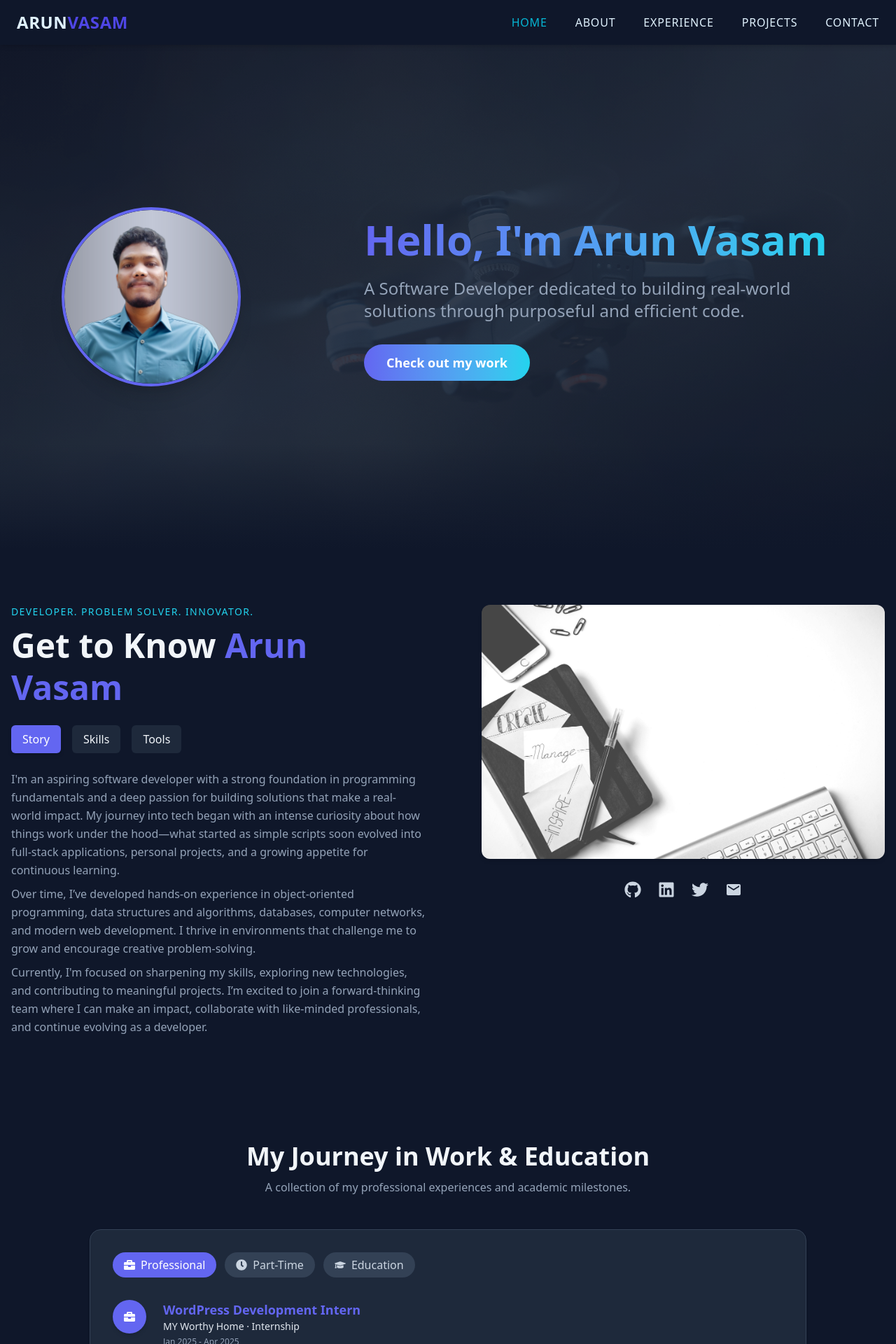
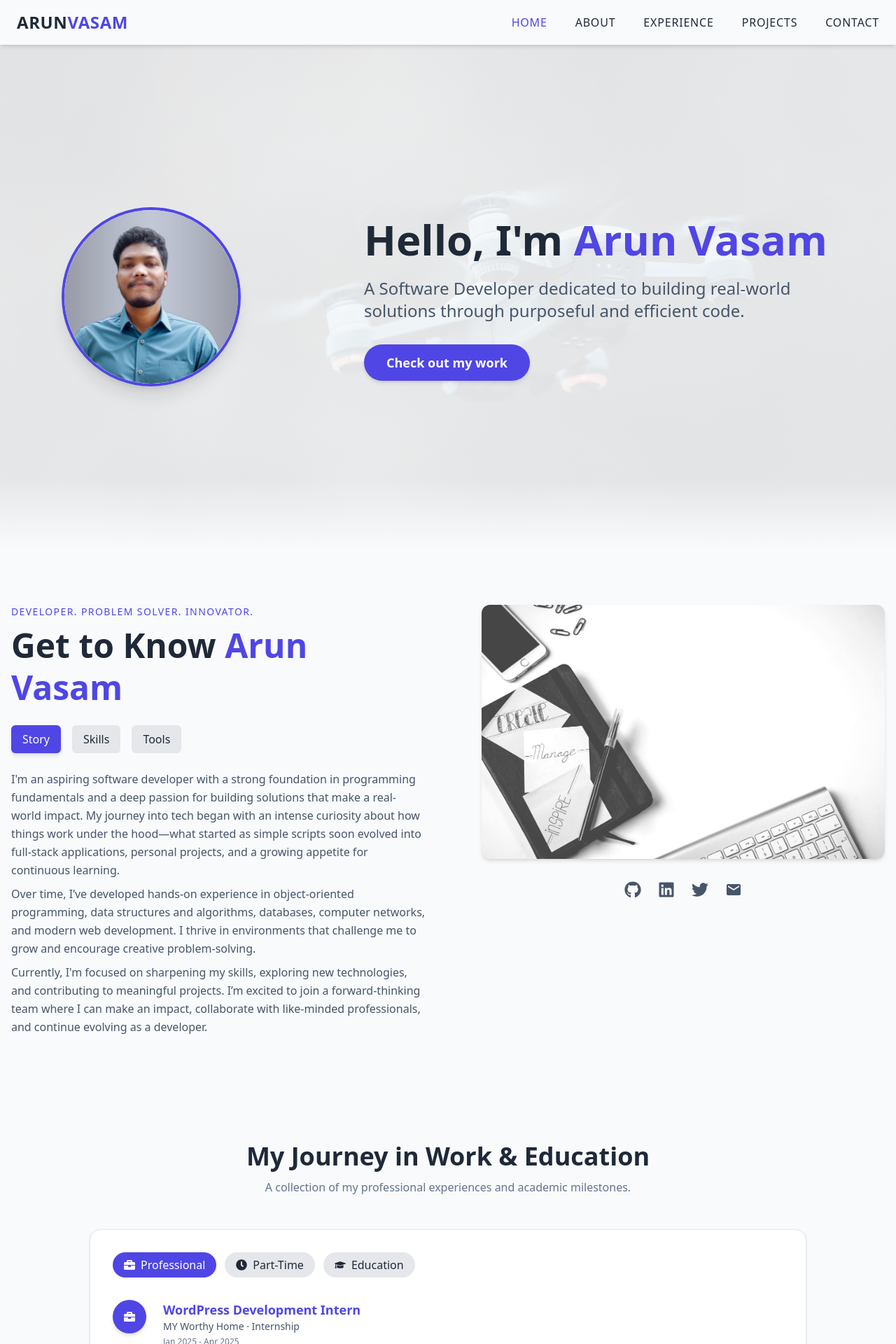
Before and after one commit to ArunPandyanVasam/arun-vasam, a React (Vite) app: page / in a window 1280 px wide. Shown: the top 1920 px of the page at 70% size. Built offline with nearby package versions, Linux system fonts and the light colour scheme.

Commit message:
palne color pallate

```diff
--- a/src/components/About/About.jsx
+++ b/src/components/About/About.jsx
@@ -55,7 +55,7 @@ const About = () => {
   ];
 
   return (
-    <section id="about" className="py-20 bg-[#0F172A] text-[#F1F5F9]">
+    <section id="about" className="py-20 bg-[#F8FAFC] text-[#1F2937]">
       <div className="container mx-auto px-4 max-w-7xl">
         <div className="flex flex-col md:flex-row items-center md:items-start gap-10 md:gap-20">
           <motion.div
@@ -64,12 +64,12 @@ const About = () => {
             transition={{ duration: 0.6 }}
             className="flex-1 max-w-2xl"
           >
-            <p className="text-[#22D3EE] text-sm uppercase tracking-widest mb-2 text-center md:text-left">
+            <p className="text-[#4F46E5] text-sm uppercase tracking-widest mb-2 text-center md:text-left">
               Developer. Problem Solver. Innovator.
             </p>
 
             <h2 className="text-4xl md:text-5xl font-extrabold mb-6 leading-tight text-center md:text-left">
-              Get to Know <span className="text-[#6366F1]">Arun Vasam</span>
+              Get to Know <span className="text-[#4F46E5]">Arun Vasam</span>
             </h2>
 
             <div className="flex justify-center md:justify-start gap-4 flex-wrap mb-6">
@@ -77,10 +77,10 @@ const About = () => {
                 <button
                   key={tab}
                   onClick={() => setActiveTab(tab)}
-                  className={`px-4 py-2 font-medium rounded-md transition-colors focus:outline-none focus:ring-2 focus:ring-[#6366F1] ${
+                  className={`px-4 py-2 font-medium rounded-md transition-colors focus:outline-none focus:ring-2 focus:ring-[#4F46E5] cursor-pointer ${
                     activeTab === tab
-                      ? "bg-[#6366F1] text-white shadow-md"
-                      : "bg-[#1E293B] text-[#F1F5F9] hover:bg-[#334155]"
+                      ? "bg-[#4F46E5] text-white shadow-md"
+                      : "bg-[#E5E7EB] text-[#1F2937] hover:bg-[#D1D5DB]"
                   }`}
                 >
                   {tab}
@@ -96,7 +96,7 @@ const About = () => {
                 exit="hidden"
                 variants={tabContentVariants}
                 transition={{ duration: 0.4 }}
-                className="text-left min-h-[140px] text-[#94A3B8] leading-relaxed"
+                className="text-left min-h-[140px] text-[#475569] leading-relaxed"
               >
                 {renderContent()}
               </motion.div>
@@ -117,7 +117,7 @@ const About = () => {
               loading="lazy"
             />
 
-            <div className="mt-8 flex justify-center gap-6 text-[#CBD5E1] w-full">
+            <div className="mt-8 flex justify-center gap-6 text-[#475569] w-full">
               {socialLinks.map(({ label, href, icon }) => (
                 <a
                   key={label}
@@ -125,7 +125,7 @@ const About = () => {
                   target="_blank"
                   rel="noopener noreferrer"
                   aria-label={label}
-                  className="hover:text-[#22D3EE] transition-colors focus:outline-none focus:ring-2 focus:ring-[#6366F1] rounded"
+                  className="hover:text-[#4F46E5] transition-colors focus:outline-none focus:ring-2 focus:ring-[#4F46E5] rounded"
                 >
                   {icon}
                 </a>
--- a/src/components/Experience/Experience.jsx
+++ b/src/components/Experience/Experience.jsx
@@ -20,17 +20,17 @@ const TimelineItem = ({ icon, title, subtitle, duration, description }) => (
     transition={{ duration: 0.4 }}
     viewport={{ once: true }}
   >
-    <div className="w-10 h-10 md:w-12 md:h-12 min-w-[40px] flex items-center justify-center bg-[#6366F1] text-white rounded-full shadow-md text-sm md:text-base">
+    <div className="w-10 h-10 md:w-12 md:h-12 min-w-[40px] flex items-center justify-center bg-[#4F46E5] text-white rounded-full shadow-md text-sm md:text-base">
       {icon}
     </div>
 
     <div className="flex-1">
-      <h4 className="text-base md:text-lg font-semibold text-[#6366F1]">
+      <h4 className="text-base md:text-lg font-semibold text-[#4F46E5]">
         {title}
       </h4>
-      <p className="text-xs md:text-sm text-[#E2E8F0]">{subtitle}</p>
-      <p className="text-[10px] md:text-xs text-[#94A3B8] mt-1">{duration}</p>
-      <ul className="mt-2 md:mt-3 text-xs md:text-sm text-[#CBD5E1] list-disc pl-5 space-y-1 leading-relaxed">
+      <p className="text-xs md:text-sm text-[#475569]">{subtitle}</p>
+      <p className="text-[10px] md:text-xs text-[#64748B] mt-1">{duration}</p>
+      <ul className="mt-2 md:mt-3 text-xs md:text-sm text-[#1F2937] list-disc pl-5 space-y-1 leading-relaxed">
         {description.map((desc, i) => (
           <li key={i}>{desc}</li>
         ))}
@@ -72,7 +72,7 @@ const Experience = () => {
   return (
     <section
       id="experience"
-      className="py-16 px-4 sm:px-6 md:px-12 bg-[#0F172A] text-[#F1F5F9]"
+      className="py-16 px-4 sm:px-6 md:px-12 bg-[#F8FAFC] text-[#1F2937]"
     >
       <div className="max-w-5xl mx-auto">
         <motion.div
@@ -82,24 +82,25 @@ const Experience = () => {
           transition={{ duration: 0.6 }}
           viewport={{ once: true }}
         >
-          <h2 className="text-3xl sm:text-4xl font-extrabold text-[#F1F5F9]">
+          <h2 className="text-3xl sm:text-4xl font-extrabold text-[#1F2937]">
             My Journey in Work & Education
           </h2>
-          <p className="text-[#94A3B8] text-sm sm:text-base mt-3 max-w-xl mx-auto">
+          <p className="text-[#64748B] text-sm sm:text-base mt-3 max-w-xl mx-auto">
             A collection of my professional experiences and academic milestones.
           </p>
         </motion.div>
 
-        <div className="bg-[#1E293B] border border-[#334155] shadow-sm rounded-2xl p-6 sm:p-8">
+        <div className="bg-white border border-[#E2E8F0] shadow-sm rounded-2xl p-6 sm:p-8">
           <div className="flex gap-3 overflow-x-auto no-scrollbar mb-6 sm:mb-8">
             {tabs.map((tab) => (
               <button
                 key={tab.name}
+                aria-label={`Show ${tab.name} experience`}
                 onClick={() => setActiveTab(tab.name)}
-                className={`flex flex-shrink-0 items-center gap-2 px-4 py-1.5 rounded-full font-medium transition-all duration-300 whitespace-nowrap ${
+                className={`flex flex-shrink-0 items-center gap-2 px-4 py-1.5 rounded-full font-medium transition-all duration-300 whitespace-nowrap focus:outline-none focus:ring-2 focus:ring-[#4F46E5] ${
                   activeTab === tab.name
-                    ? "bg-[#6366F1] text-white"
-                    : "bg-[#334155] text-[#CBD5E1] hover:bg-[#475569]"
+                    ? "bg-[#4F46E5] text-white"
+                    : "bg-[#E5E7EB] text-[#1F2937] hover:bg-[#D1D5DB]"
                 }`}
                 aria-pressed={activeTab === tab.name}
               >
@@ -109,7 +110,7 @@ const Experience = () => {
             ))}
           </div>
 
-          <div className="divide-y divide-[#334155]">{renderContent()}</div>
+          <div className="divide-y divide-[#E2E8F0]">{renderContent()}</div>
         </div>
       </div>
     </section>
--- a/src/components/Hero/Hero.jsx
+++ b/src/components/Hero/Hero.jsx
@@ -6,7 +6,7 @@ const Hero = () => {
   return (
     <section
       id="home"
-      className="relative bg-gradient-to-br from-[#0F172A] via-[#1E293B] to-[#0F172A] min-h-[90vh] flex items-center justify-center overflow-hidden py-16 text-white"
+      className="relative bg-[#F8FAFC] min-h-[90vh] flex items-center justify-center overflow-hidden py-16 text-[#1F2937]"
     >
       <div
         className="absolute inset-0 bg-cover bg-center opacity-10"
@@ -25,22 +25,23 @@ const Hero = () => {
           <img
             src="/assets/hero/hero_profile.png"
             alt="Arun Vasam"
-            className="w-48 h-48 sm:w-56 sm:h-56 md:w-64 md:h-64 rounded-full object-cover border-4 border-[#6366F1] shadow-xl"
+            className="w-48 h-48 sm:w-56 sm:h-56 md:w-64 md:h-64 rounded-full object-cover border-4 border-[#4F46E5] shadow-xl"
           />
         </div>
 
         <div className="text-center md:text-left max-w-2xl">
-          <h1 className="text-4xl sm:text-5xl md:text-6xl font-extrabold mb-4 leading-tight text-transparent bg-clip-text bg-gradient-to-r from-[#6366F1] to-[#22D3EE]">
-            Hello, I'm Arun Vasam
+          <h1 className="text-4xl sm:text-5xl md:text-6xl font-extrabold mb-4 leading-tight text-[#1F2937]">
+            Hello, I'm <span className="text-[#4F46E5]">Arun Vasam</span>
           </h1>
-          <p className="text-lg sm:text-xl md:text-2xl font-medium text-[#94A3B8] mb-8">
-            A Software Developer dedicated to building real-world solutions through purposeful and efficient code.
+          <p className="text-lg sm:text-xl md:text-2xl font-medium text-[#475569] mb-8">
+            A Software Developer dedicated to building real-world solutions
+            through purposeful and efficient code.
           </p>
 
           <Link
             to="projects"
             offset={-80}
-            className="inline-block bg-gradient-to-r from-[#6366F1] to-[#22D3EE] text-white py-3 px-8 rounded-full text-lg font-semibold transition-all duration-300 transform hover:scale-105 hover:shadow-xl focus:outline-none focus:ring-4 focus:ring-[#6366F1]/50"
+            className="inline-block cursor-pointer bg-[#4F46E5] hover:bg-[#4338CA] text-white py-3 px-8 rounded-full text-lg font-semibold transition-all duration-300 transform hover:scale-105 shadow-md focus:outline-none focus:ring-4 focus:ring-[#4F46E5]/50"
             aria-label="Scroll to Projects section"
           >
             Check out my work
@@ -48,8 +49,8 @@ const Hero = () => {
         </div>
       </motion.div>
 
-      {/* Bottom gradient */}
-      <div className="absolute bottom-0 left-0 right-0 h-[150px] bg-gradient-to-b from-transparent to-[#0F172A] pointer-events-none" />
+      {/* Optional soft bottom fade */}
+      <div className="absolute bottom-0 left-0 right-0 h-[100px] bg-gradient-to-b from-transparent to-[#F8FAFC] pointer-events-none" />
     </section>
   );
 };
--- a/src/components/Navbar/Navbar.jsx
+++ b/src/components/Navbar/Navbar.jsx
@@ -4,7 +4,6 @@ import { Link } from "react-scroll";
 
 const Navbar = () => {
   const [isOpen, setIsOpen] = useState(false);
-
   const navLinks = ["Home", "About", "Experience", "Projects", "Contact"];
 
   useEffect(() => {
@@ -19,63 +18,60 @@ const Navbar = () => {
   }, []);
 
   return (
-    <header className="sticky top-0 z-50 bg-[#0F172A] shadow-md">
+    <header className="sticky top-0 z-50 bg-[#F8FAFC] shadow-md">
       <nav className="max-w-7xl mx-auto px-6 py-4 flex items-center justify-between">
-        <div className="text-2xl font-bold tracking-wide text-[#E0F2FE]">
-          ARUN<span className="text-[#4F46E5]">VASAM</span>
+        <div className="text-2xl font-bold tracking-wide text-[#1F2937]">
+          ARUN
+          <span className="text-[#4F46E5]">VASAM</span>
         </div>
 
         <ul className="hidden md:flex items-center gap-10 font-medium">
           {navLinks.map((item) => (
             <li
               key={item}
-              className="relative text-[#E0F2FE] hover:text-[#06B6D4] transition cursor-pointer group uppercase tracking-wider"
+              className="relative text-[#1F2937] hover:text-[#4F46E5] transition cursor-pointer group uppercase tracking-wider"
             >
               <Link
                 to={item.toLowerCase()}
-                // smooth={true}
-                // duration={500}
                 offset={-70}
                 className="cursor-pointer"
-                activeClass="text-[#06B6D4]"
+                activeClass="text-[#4F46E5]"
                 spy={true}
               >
                 {item}
               </Link>
-              <span className="absolute -bottom-1 left-0 w-0 h-0.5 bg-gradient-to-r from-[#4F46E5] to-[#06B6D4] transition-all group-hover:w-full"></span>
+              <span className="absolute -bottom-1 left-0 w-0 h-0.5 bg-[#4F46E5] transition-all group-hover:w-full"></span>
             </li>
           ))}
         </ul>
 
         <div className="md:hidden">
           <button onClick={() => setIsOpen(true)} aria-label="Open Menu">
-            <Menu size={28} className="text-[#E0F2FE]" />
+            <Menu size={28} className="text-[#1F2937]" />
           </button>
         </div>
       </nav>
 
       {isOpen && (
-        <div className="fixed inset-0 bg-[#0F172A]/90 backdrop-blur-sm flex flex-col items-center justify-center z-50 transition-all">
+        <div className="fixed inset-0 bg-white/90 backdrop-blur-sm flex flex-col items-center justify-center z-50 transition-all">
           <button
             onClick={() => setIsOpen(false)}
-            className="absolute top-6 right-6 text-[#E0F2FE]"
+            className="absolute top-6 right-6 text-[#1F2937]"
             aria-label="Close Menu"
           >
             <X size={28} />
           </button>
 
-          <ul className="flex flex-col items-center gap-8 text-2xl font-semibold text-[#E0F2FE]">
+          <ul className="flex flex-col items-center gap-8 text-2xl font-semibold text-[#1F2937]">
             {navLinks.map((item) => (
               <li key={item} className="uppercase tracking-wider">
                 <Link
                   to={item.toLowerCase()}
-                  // smooth={true}
-                  // duration={500}
                   offset={-70}
-                  activeClass="text-[#06B6D4]"
+                  activeClass="text-[#4F46E5]"
                   spy={true}
                   onClick={() => setIsOpen(false)}
-                  className="cursor-pointer hover:text-[#06B6D4] transition"
+                  className="cursor-pointer hover:text-[#4F46E5] transition"
                 >
                   {item}
                 </Link>
```
Also changed, not shown: src/components/Contact/Contact.jsx (+29 -23 lines), src/components/Footer/Footer.jsx (+17 -10 lines), src/components/Projects/Projects.jsx (+12 -11 lines).
